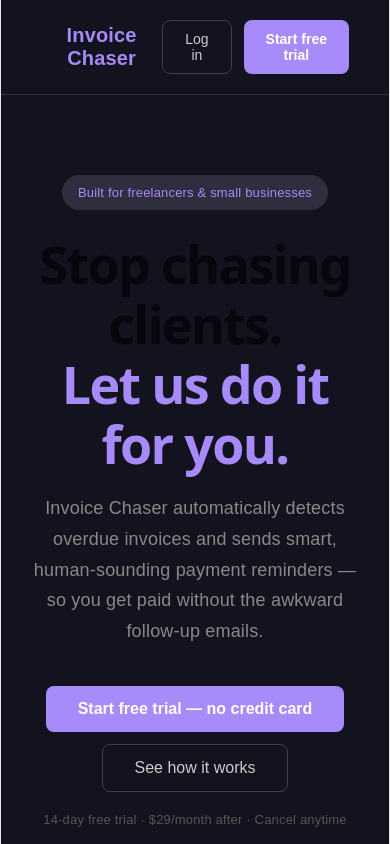
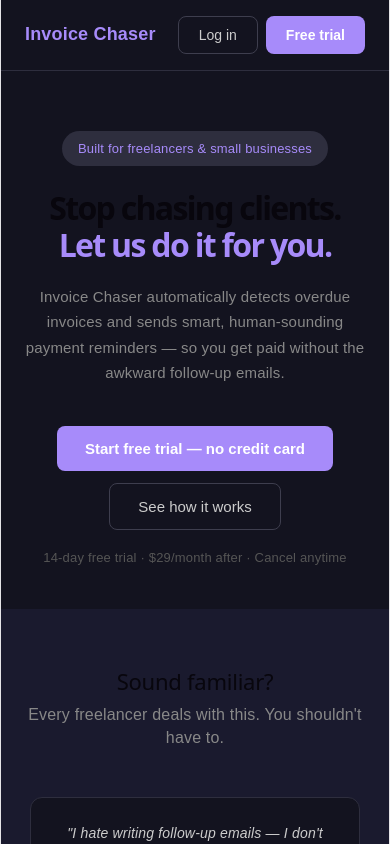
Before and after one commit to asimmubarak/invoice-chaser, a React app in the folder frontend/: page / in a window 390 px wide. Shown: the top 844 px of the page. Built offline with nearby package versions, Linux system fonts and the light colour scheme; the HTML template or start-up script is replaced by a standard one.

Commit message:
fix mobile responsiveness on landing page

```diff
--- a/frontend/src/pages/Landing.jsx
+++ b/frontend/src/pages/Landing.jsx
@@ -8,31 +8,31 @@ export default function Landing() {
     <div style={{ background: '#13131f', minHeight: '100vh', color: '#fff', fontFamily: 'sans-serif' }}>
 
       {/* Navbar */}
-      <nav style={{ display: 'flex', justifyContent: 'space-between', alignItems: 'center', padding: '20px 40px', borderBottom: '1px solid #2e2e3e' }}>
-        <span style={{ color: '#a78bfa', fontWeight: 700, fontSize: '20px' }}>Invoice Chaser</span>
-        <div style={{ display: 'flex', gap: '12px' }}>
+      <nav style={{ display: 'flex', justifyContent: 'space-between', alignItems: 'center', padding: '16px 24px', borderBottom: '1px solid #2e2e3e', flexWrap: 'wrap', gap: '12px' }}>
+        <span style={{ color: '#a78bfa', fontWeight: 700, fontSize: '18px' }}>Invoice Chaser</span>
+        <div style={{ display: 'flex', gap: '8px' }}>
           <button onClick={() => navigate('/login')} style={ghostBtn}>Log in</button>
-          <button onClick={() => navigate('/login')} style={primaryBtn}>Start free trial</button>
+          <button onClick={() => navigate('/login')} style={primaryBtn}>Free trial</button>
         </div>
       </nav>
 
       {/* Hero */}
-      <div style={{ textAlign: 'center', padding: '80px 24px 60px' }}>
+      <div style={{ textAlign: 'center', padding: '60px 24px 40px' }}>
         <div style={{ display: 'inline-block', background: '#2e2e3e', color: '#a78bfa', padding: '6px 16px', borderRadius: '20px', fontSize: '13px', marginBottom: '24px' }}>
           Built for freelancers & small businesses
         </div>
-        <h1 style={{ fontSize: '52px', fontWeight: 700, margin: '0 0 20px', lineHeight: 1.15 }}>
+        <h1 style={{ fontSize: 'clamp(32px, 6vw, 52px)', fontWeight: 700, margin: '0 0 20px', lineHeight: 1.15 }}>
           Stop chasing clients.<br />
           <span style={{ color: '#a78bfa' }}>Let us do it for you.</span>
         </h1>
-        <p style={{ color: '#888', fontSize: '18px', maxWidth: '540px', margin: '0 auto 40px', lineHeight: 1.7 }}>
+        <p style={{ color: '#888', fontSize: 'clamp(15px, 2vw, 18px)', maxWidth: '540px', margin: '0 auto 40px', lineHeight: 1.7 }}>
           Invoice Chaser automatically detects overdue invoices and sends smart, human-sounding payment reminders — so you get paid without the awkward follow-up emails.
         </p>
         <div style={{ display: 'flex', gap: '12px', justifyContent: 'center', flexWrap: 'wrap' }}>
-          <button onClick={() => navigate('/login')} style={{ ...primaryBtn, fontSize: '16px', padding: '14px 32px' }}>
+          <button onClick={() => navigate('/login')} style={{ ...primaryBtn, fontSize: '15px', padding: '14px 28px' }}>
             Start free trial — no credit card
           </button>
-          <button onClick={() => navigate('/login')} style={{ ...ghostBtn, fontSize: '16px', padding: '14px 32px' }}>
+          <button onClick={() => navigate('/login')} style={{ ...ghostBtn, fontSize: '15px', padding: '14px 28px' }}>
             See how it works
           </button>
         </div>
@@ -41,7 +41,7 @@ export default function Landing() {
 
       {/* Pain points */}
       <div style={{ background: '#1a1a2e', padding: '60px 24px' }}>
-        <h2 style={{ textAlign: 'center', fontSize: '28px', marginBottom: '8px' }}>Sound familiar?</h2>
+        <h2 style={{ textAlign: 'center', fontSize: 'clamp(22px, 4vw, 28px)', marginBottom: '8px' }}>Sound familiar?</h2>
         <p style={{ textAlign: 'center', color: '#888', marginBottom: '48px' }}>Every freelancer deals with this. You shouldn't have to.</p>
         <div style={{ display: 'flex', gap: '24px', maxWidth: '900px', margin: '0 auto', flexWrap: 'wrap', justifyContent: 'center' }}>
           {[
@@ -58,7 +58,7 @@ export default function Landing() {
 
       {/* Features */}
       <div style={{ padding: '80px 24px' }}>
-        <h2 style={{ textAlign: 'center', fontSize: '28px', marginBottom: '48px' }}>Everything you need to get paid faster</h2>
+        <h2 style={{ textAlign: 'center', fontSize: 'clamp(22px, 4vw, 28px)', marginBottom: '48px' }}>Everything you need to get paid faster</h2>
         <div style={{ display: 'flex', gap: '24px', maxWidth: '900px', margin: '0 auto', flexWrap: 'wrap', justifyContent: 'center' }}>
           {[
             { icon: <Clock size={24} color="#a78bfa" />, title: 'Automatic overdue detection', desc: 'Checks your invoices daily and flags anything overdue. No manual tracking.' },
@@ -77,9 +77,9 @@ export default function Landing() {
 
       {/* Pricing */}
       <div style={{ background: '#1a1a2e', padding: '80px 24px', textAlign: 'center' }}>
-        <h2 style={{ fontSize: '28px', marginBottom: '8px' }}>Simple pricing</h2>
+        <h2 style={{ fontSize: 'clamp(22px, 4vw, 28px)', marginBottom: '8px' }}>Simple pricing</h2>
         <p style={{ color: '#888', marginBottom: '48px' }}>One plan. Everything included.</p>
-        <div style={{ background: '#1e1e2e', border: '2px solid #a78bfa', borderRadius: '16px', padding: '40px', maxWidth: '380px', margin: '0 auto' }}>
+        <div style={{ background: '#1e1e2e', border: '2px solid #a78bfa', borderRadius: '16px', padding: '40px 24px', maxWidth: '380px', margin: '0 auto' }}>
           <div style={{ fontSize: '48px', fontWeight: 700, color: '#a78bfa' }}>$29</div>
           <div style={{ color: '#888', marginBottom: '32px' }}>per month</div>
           {[
@@ -102,7 +102,7 @@ export default function Landing() {
       </div>
 
       {/* Footer */}
-      <div style={{ textAlign: 'center', padding: '32px', borderTop: '1px solid #2e2e3e', color: '#555', fontSize: '13px' }}>
+      <div style={{ textAlign: 'center', padding: '32px 24px', borderTop: '1px solid #2e2e3e', color: '#555', fontSize: '13px' }}>
         © 2026 Invoice Chaser · Built for freelancers who deserve to get paid on time
       </div>
 
```
